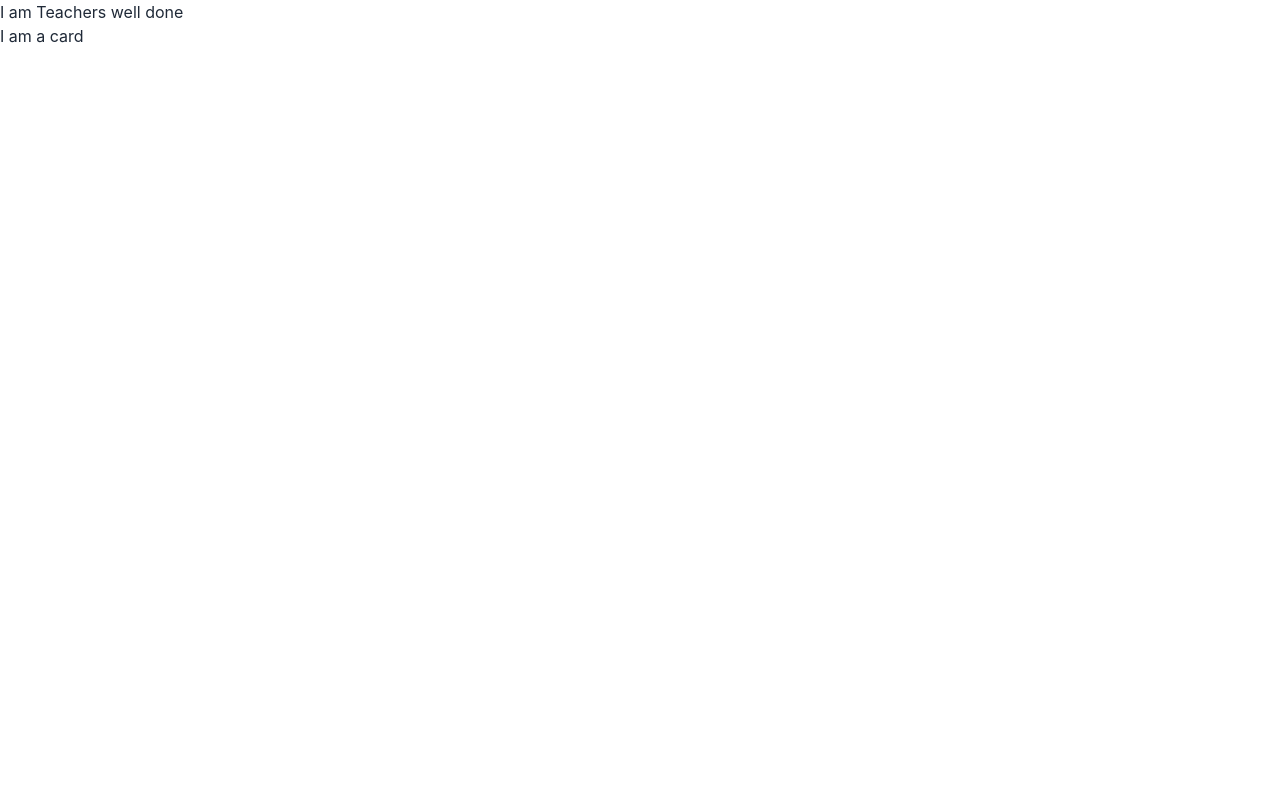
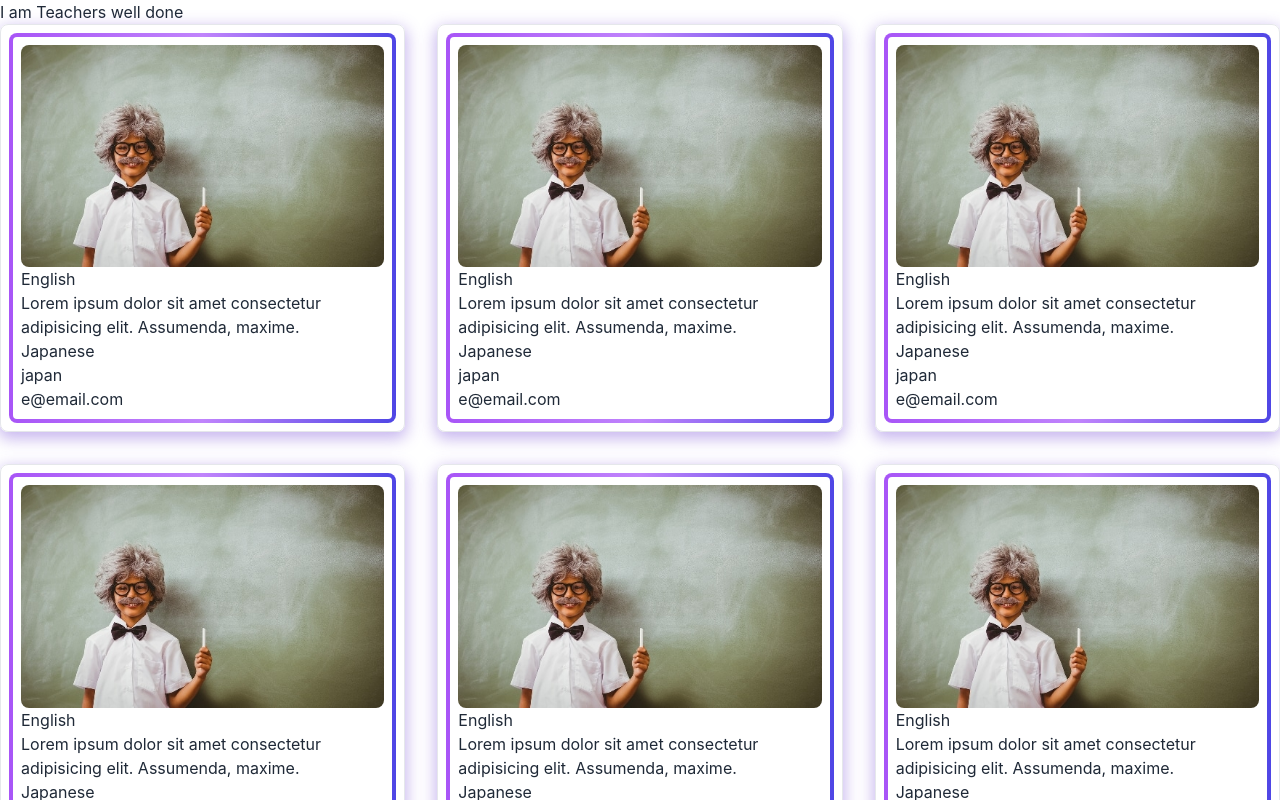
Before and after one commit to foy4748/phonetics, a Next.js app: page /teachers in a window 1280 px wide. Shown: the top 800 px of the page. Built offline with nearby package versions, Linux system fonts and the light colour scheme.

Commit message:
cards creaded

```diff
--- a/components/teachersComponents/TeacherCard.js
+++ b/components/teachersComponents/TeacherCard.js
@@ -1,7 +1,28 @@
-export default function TeacherCard() {
+import Image from "next/image";
+
+export default function TeacherCard({ teacher }) {
+  const { name, desc, sub, Country, image, email } = teacher;
+
   return (
-    <div>
-      <h1>I am a card</h1>
+    <div className="border p-2 rounded-lg"
+      style={{ boxShadow: "0px 5px 15px 2px #764cd866" }}
+    >
+      <div
+        className="rounded-lg p-1 bg-gradient-to-r from-purple-500 via-purple-400 to-indigo-600"
+      >
+        <div className="bg-white p-2 rounded">
+          <div className="image rounded-lg overflow-hidden">
+            <Image src={image} alt='card-imaa' />
+          </div>
+          <div className="text">
+            <h2>{name}</h2>
+            <p>{desc}</p>
+            <p>{sub}</p>
+            <p>{Country}</p>
+            <p>{email}</p>
+          </div>
+        </div>
+      </div>
     </div>
   );
 }
--- a/pages/teachers/index.js
+++ b/pages/teachers/index.js
@@ -1,9 +1,120 @@
+import Image from "next/image";
 import TeacherCard from "../../components/teachersComponents/TeacherCard";
+import image1 from "../../Images/how-to-become-a-language-teacher.jpg";
+
 export default function Lessons() {
+
+  const teacherList = [
+    {
+      name: "English",
+      desc: "Lorem ipsum dolor sit amet consectetur adipisicing elit. Assumenda, maxime.",
+      sub: "Japanese",
+      Country: "japan",
+      image: image1,
+      email: "e@email.com",
+    },
+
+    {
+      name: "English",
+      desc: "Lorem ipsum dolor sit amet consectetur adipisicing elit. Assumenda, maxime.",
+      sub: "Japanese",
+      Country: "japan",
+      image: image1,
+      email: "e@email.com",
+    },
+
+    {
+      name: "English",
+      desc: "Lorem ipsum dolor sit amet consectetur adipisicing elit. Assumenda, maxime.",
+      sub: "Japanese",
+      Country: "japan",
+      image: image1,
+      email: "e@email.com",
+    },
+
+    {
+      name: "English",
+      desc: "Lorem ipsum dolor sit amet consectetur adipisicing elit. Assumenda, maxime.",
+      sub: "Japanese",
+      Country: "japan",
+      image: image1,
+      email: "e@email.com",
+    },
+
+    {
+      name: "English",
+      desc: "Lorem ipsum dolor sit amet consectetur adipisicing elit. Assumenda, maxime.",
+      sub: "Japanese",
+      Country: "japan",
+      image: image1,
+      email: "e@email.com",
+    },
+
+    {
+      name: "English",
+      desc: "Lorem ipsum dolor sit amet consectetur adipisicing elit. Assumenda, maxime.",
+      sub: "Japanese",
+      Country: "japan",
+      image: image1,
+      email: "e@email.com",
+    },
+
+    {
+      name: "English",
+      desc: "Lorem ipsum dolor sit amet consectetur adipisicing elit. Assumenda, maxime.",
+      sub: "Japanese",
+      Country: "japan",
+      image: image1,
+      email: "e@email.com",
+    },
+
+    {
+      name: "English",
+      desc: "Lorem ipsum dolor sit amet consectetur adipisicing elit. Assumenda, maxime.",
+      sub: "Japanese",
+      Country: "japan",
+      image: image1,
+      email: "e@email.com",
+    },
+
+    {
+      name: "English",
+      desc: "Lorem ipsum dolor sit amet consectetur adipisicing elit. Assumenda, maxime.",
+      sub: "Japanese",
+      Country: "japan",
+      image: image1,
+      email: "e@email.com",
+    },
+
+    {
+      name: "English",
+      desc: "Lorem ipsum dolor sit amet consectetur adipisicing elit. Assumenda, maxime.",
+      sub: "Japanese",
+      Country: "japan",
+      image: image1,
+      email: "e@email.com",
+    },
+
+    {
+      name: "English",
+      desc: "Lorem ipsum dolor sit amet consectetur adipisicing elit. Assumenda, maxime.",
+      sub: "Japanese",
+      Country: "japan",
+      image: image1,
+      email: "e@email.com",
+    }
+
+  ]
+
   return (
-    <div>
+    <div className="max-w-screen-xl mx-auto">
       <h1>I am Teachers well done</h1>
-      <TeacherCard />
+      <div className="grid grid-cols-1 lg:grid-cols-2 xl:grid-cols-3 gap-8">
+
+        {
+          teacherList.map((teacher, i) => <TeacherCard key={i} teacher={teacher}/>)
+        }
+      </div>
     </div>
   );
 }
```
Also changed, not shown: Images/how-to-become-a-language-teacher.jpg (added).
